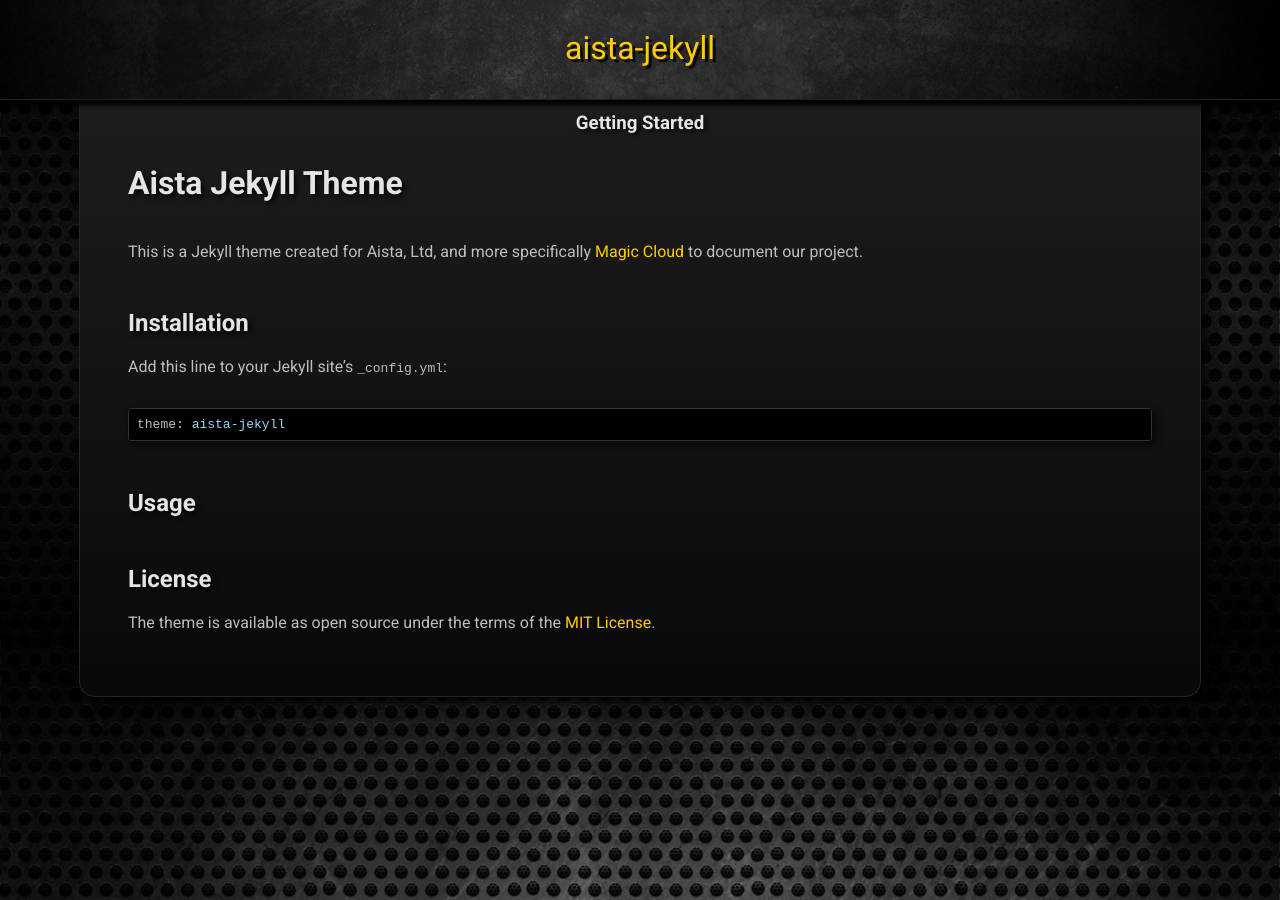
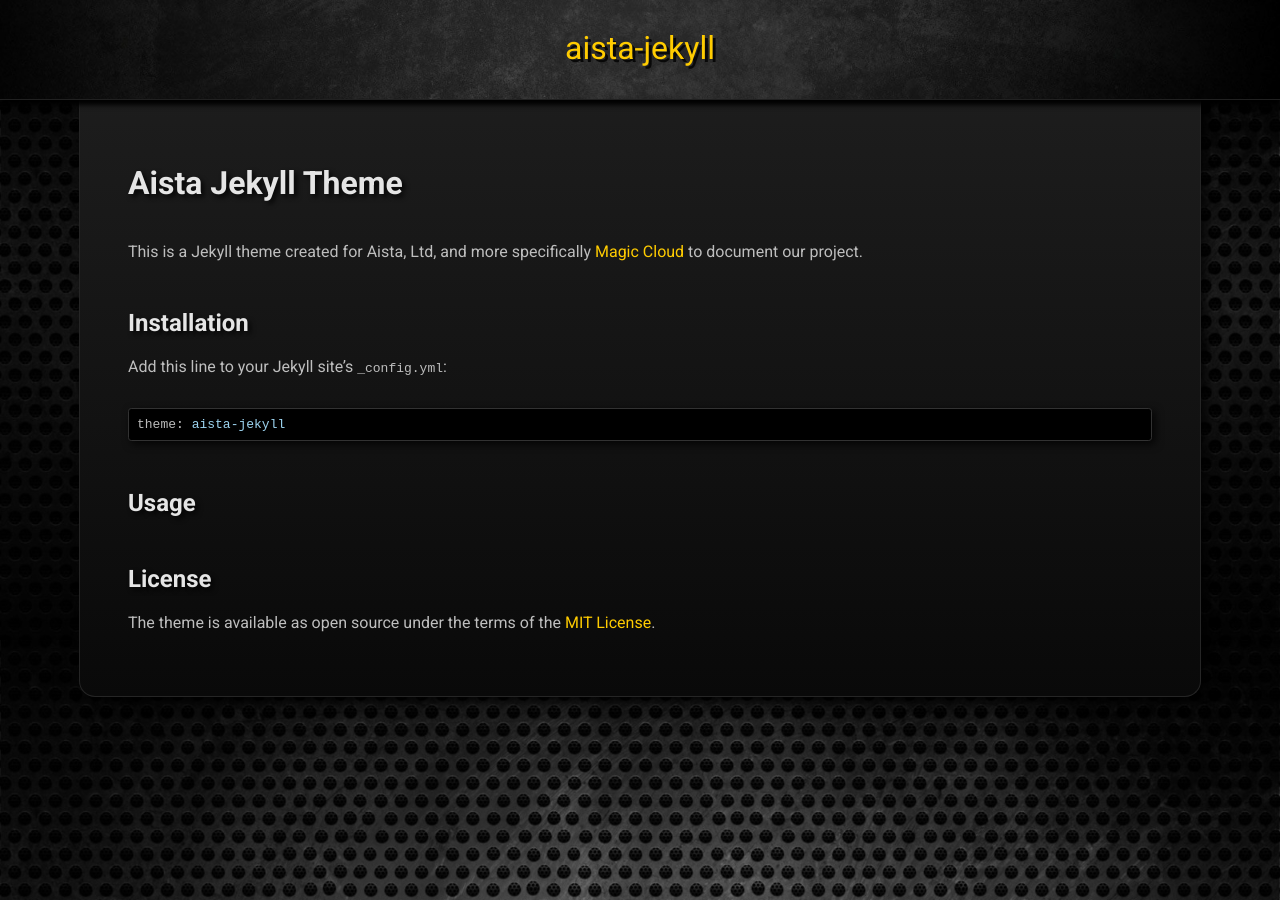
Before and after one commit to polterguy/aista-jekyll, a Jekyll site: the page built from README.md, in a window 1280 px wide. Built offline with Jekyll 4.4.1, drawn with Linux system fonts in a browser that asks for light colours; our own code applies the rules of GitHub Pages for plain Markdown files.

Commit message:
Update default.html

```diff
--- a/_layouts/default.html
+++ b/_layouts/default.html
@@ -16,17 +16,6 @@
       <div class="logo"><a href="/">{{ site.title }}</a></div>
       <span class="description">{{ site.description }}</span>
 
-      <h3>Getting Started</h3>
-      {{ site.docs.size }}
-      {{ site.tutorials.size }}
-      <ul>
-        {% for doc in site.docs %}
-          {% if doc.category == "tutorials" %}
-            <li><a href="{{ doc.url }}">{{ doc.title }}</a></li>
-          {% endif %}
-        {% endfor %}
-      </ul>
-
     </div>
 
     <div class="content">
```
